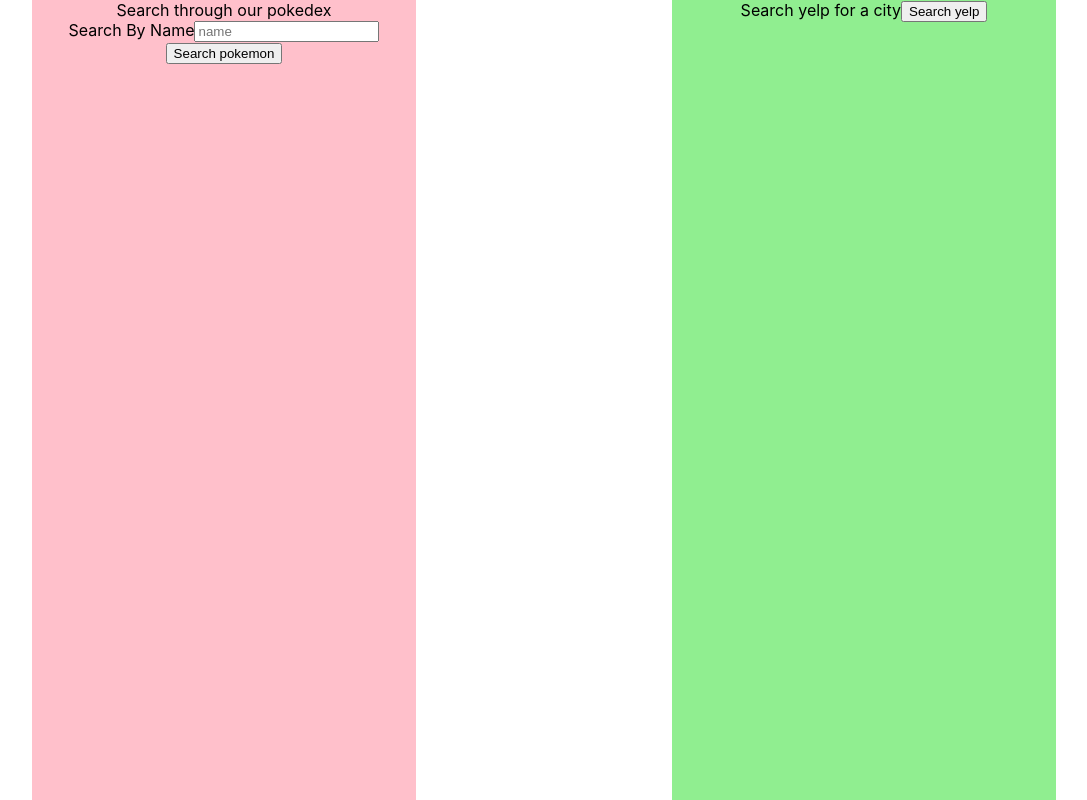
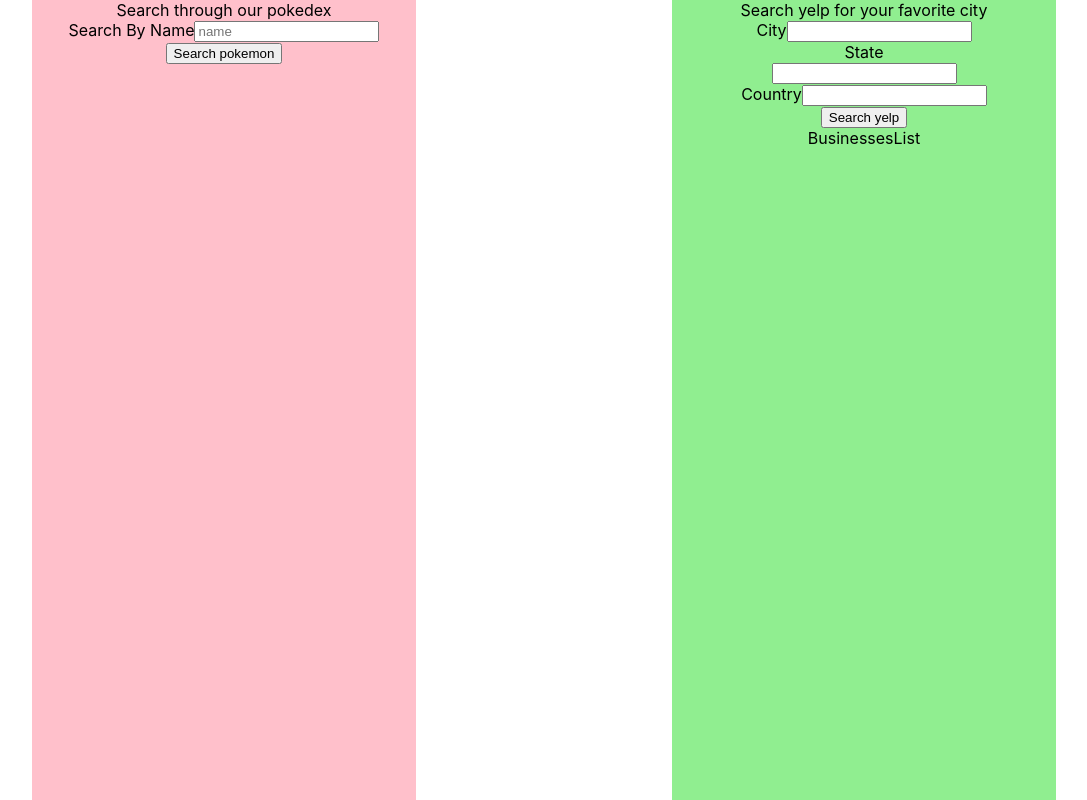
Before and after one commit to abrielcleaver/hb7-react-api-proxy, a React (Create React App) app: page / in a window 1280 px wide. Shown: the whole page, without its empty margins (96-1183 px from the left). Built offline with nearby package versions, Linux system fonts and the light colour scheme.

Commit message:
Update Yelp import in App. import BusinessesList in YelpSearch

```diff
--- a/src/App.js
+++ b/src/App.js
@@ -1,5 +1,5 @@
 import PokemonSearch from './Pokemon/PokemonSearch';
-import YelpSearch from './YelpSearch';
+import YelpSearch from './Yelp/YelpSearch';
 // import WeatherSearch from './WeatherSearch';
 import './App.css';
 
--- a/src/YelpSearch.js
+++ b/src/Yelp/YelpSearch.js
@@ -1,26 +1,49 @@
 import { useState } from 'react';
+import BusinessesList from './BusinessesList';
+import Spinner from '../Spinner';
 
 export default function YelpSearch() {
     // you'll need to track your yelp search results, the loading state, and a form field for location with a default value.
+  const [searchResults, setSearchResults] = useState();
+  const [loading, setLoading] = useState(false);
 
   async function handleYelpSubmit(e) {
     e.preventDefault();
 
     // set the loading state to true
+    setLoading(true);
     // use fetch to make a request to your netlify yelp function. Be sure to pass the search query as a query param in the URL
 
     // put the jsonified data in state and set the loading state to false
+
+    setLoading(false);
   }
 
   return (
     <section className='yelp'>
       {/* make the fetch on submit */}
-      <form>
-        Search yelp for a city
+      <form onSubmit={handleYelpSubmit}>
+        Search yelp for your favorite city
         {/* add inputs/labels for city name, state, and country, using all the things we need with react forms. Don't forget to use the value property to sync these up with the default values in react state */}
+        <label> City
+          <input />
+        </label> State
+        <label>
+          <input />
+        </label>
+        <label> Country
+          <input />
+        </label>
+
         <button>Search yelp</button>
       </form>
-      {/* Make a BusinessesList component to import and use here. Use a ternery to display a loading spinner (make a <Spinner /> component for this) if the data is still loading. */}
+      {/* Make a BusinessesList component to import and use here.
+      Use a ternary to display a loading spinner (make a <Spinner /> component for this) if the data is still loading. */}
+      {
+        loading
+          ? <Spinner />
+          : <BusinessesList />
+      }
     </section>
   );
 }
```
